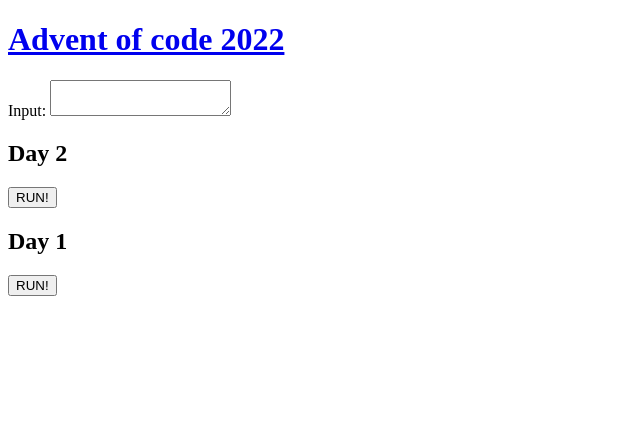
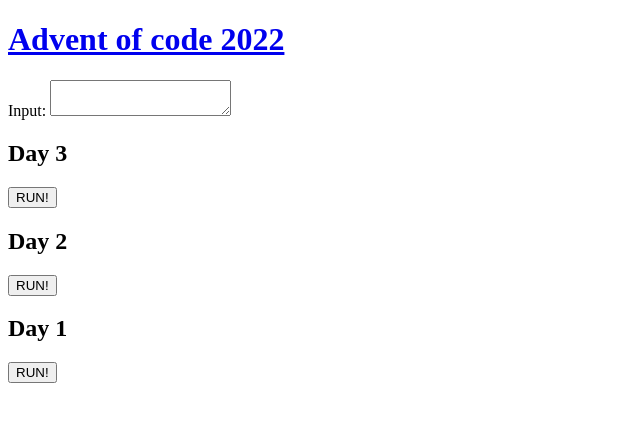
Before and after one commit to Demborg/aoc22, a React (Vite) app: page / in a window 1280 px wide. Shown: the top 422 px of the page, without its empty margins (0-640 px from the left). Built offline with nearby package versions, Linux system fonts and the light colour scheme.

Commit message:
day3: part 1

```diff
--- /dev/null
+++ b/src/3.ts
@@ -0,0 +1,11 @@
+import { Result } from "./types";
+export const day3 = (input: string): Result => {
+  const rugsacks = input
+    .split("\n")
+    .map((r) => [r.slice(0, r.length / 2), r.slice(r.length / 2)])
+    .map((r) => [...r[0]].find((c) => r[1].includes(c)))
+    .map((c) => c!.charCodeAt(0))
+    .map((n) => (n > 96 ? n - 96 : n - 65 + 27));
+  console.log(rugsacks);
+  return [rugsacks.reduce((a, b) => a + b), -1];
+};
--- a/src/App.tsx
+++ b/src/App.tsx
@@ -3,6 +3,7 @@
 import { Result, Fn } from "./types";
 import { day1 } from "./1";
 import { day2 } from "./2";
+import { day3 } from "./3";
 
 const Day = (props: {
   input: MutableRefObject<string>;
@@ -35,6 +36,7 @@
         <a href="https://adventofcode.com/2022">Advent of code 2022</a>
       </h1>
       Input: <textarea onChange={(e) => (inputRef.current = e.target.value)} />
+      <Day input={inputRef} day={3} function={day3} />
       <Day input={inputRef} day={2} function={day2} />
       <Day input={inputRef} day={1} function={day1} />
     </div>
```
